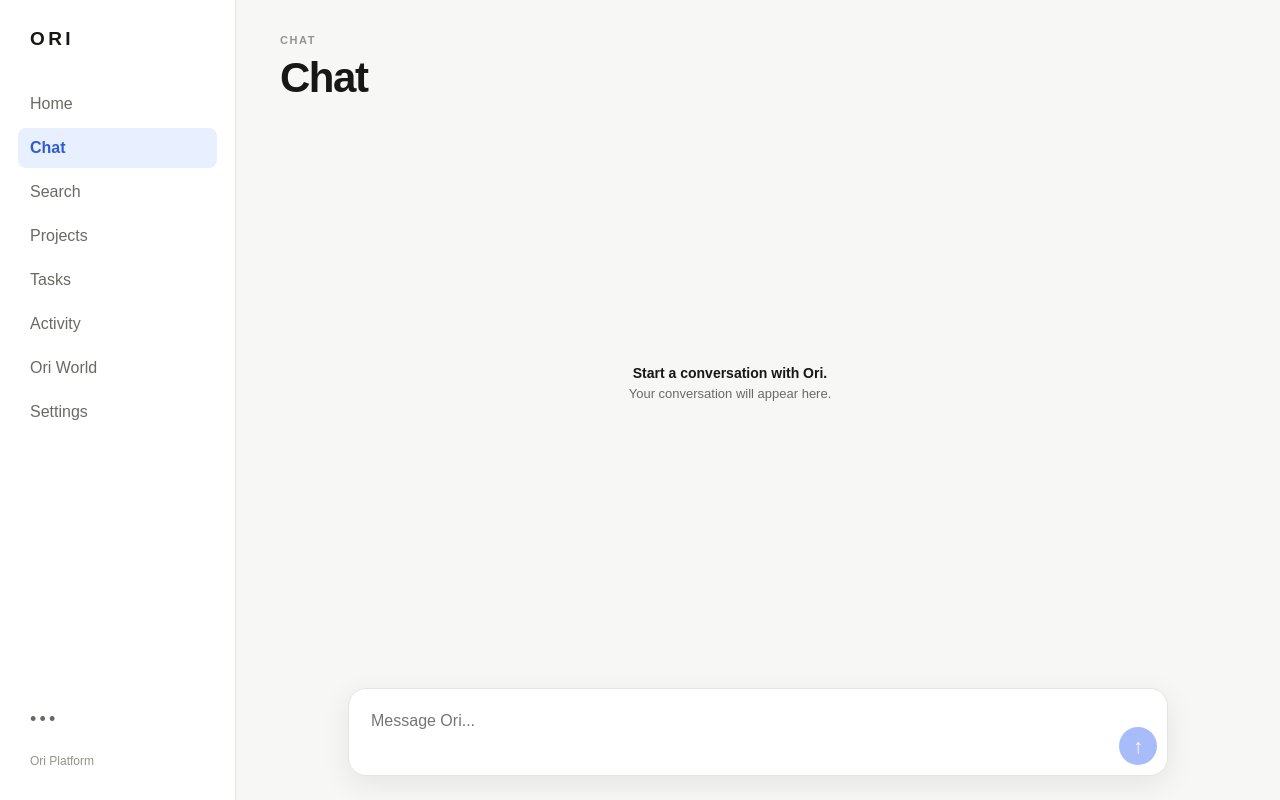
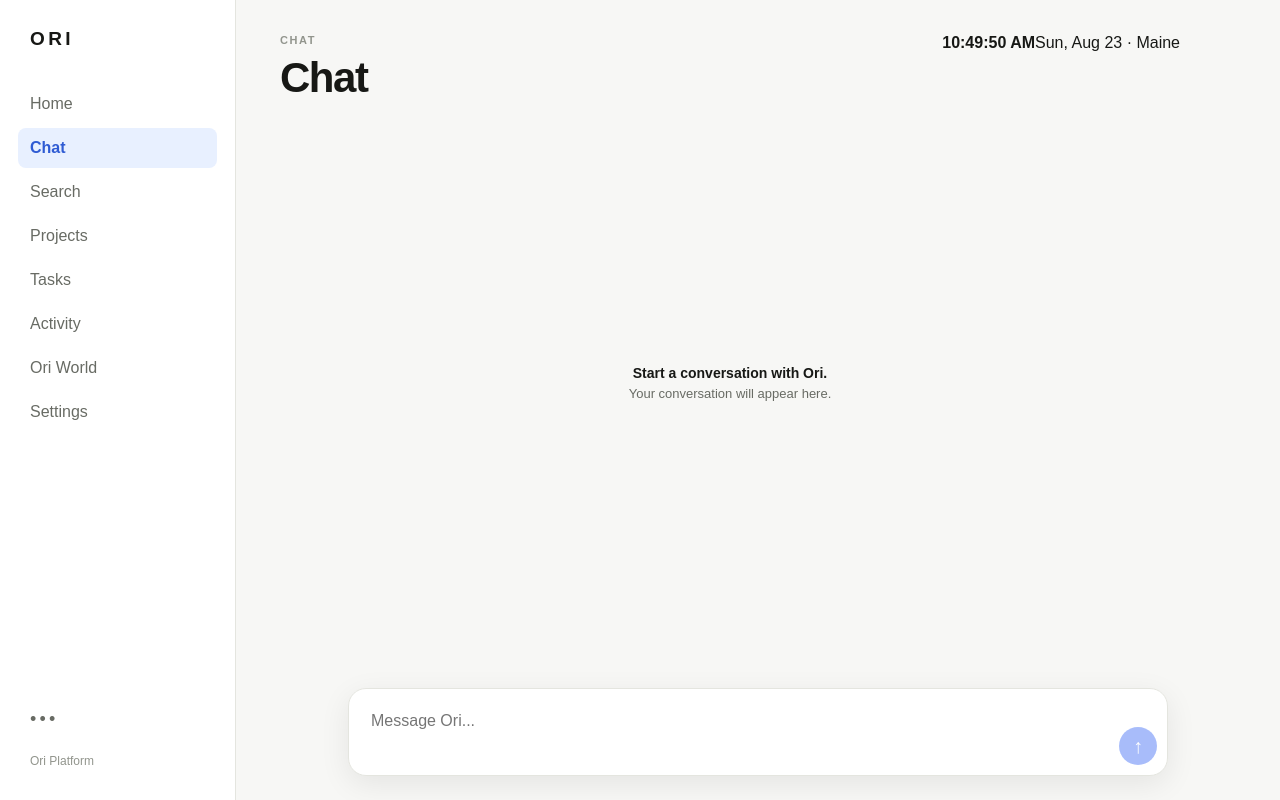
Before and after one commit to 30lnewcomb-byte/ori-platform, a Next.js app in the folder apps/web/: page /chat in a window 1280 px wide. Built offline with nearby package versions, Linux system fonts and the light colour scheme; a web font is replaced by a local one.

Commit message:
Add live clock to Ori chat header

```diff
--- a/apps/web/app/chat/page.tsx
+++ b/apps/web/app/chat/page.tsx
@@ -1,12 +1,14 @@
 import AppShell from '../../components/app-shell'
+import OriClock from '../../components/ori-clock'
 import ChatClient from './chat-client'
 
 export default function ChatPage() {
   return (
     <AppShell active="Chat">
       <section className="chatContent">
-        <header className="topbar">
+        <header className="topbar chatHeader">
           <div><p className="eyebrow">CHAT</p><h1>Chat</h1></div>
+          <OriClock />
         </header>
         <ChatClient />
       </section>
```
